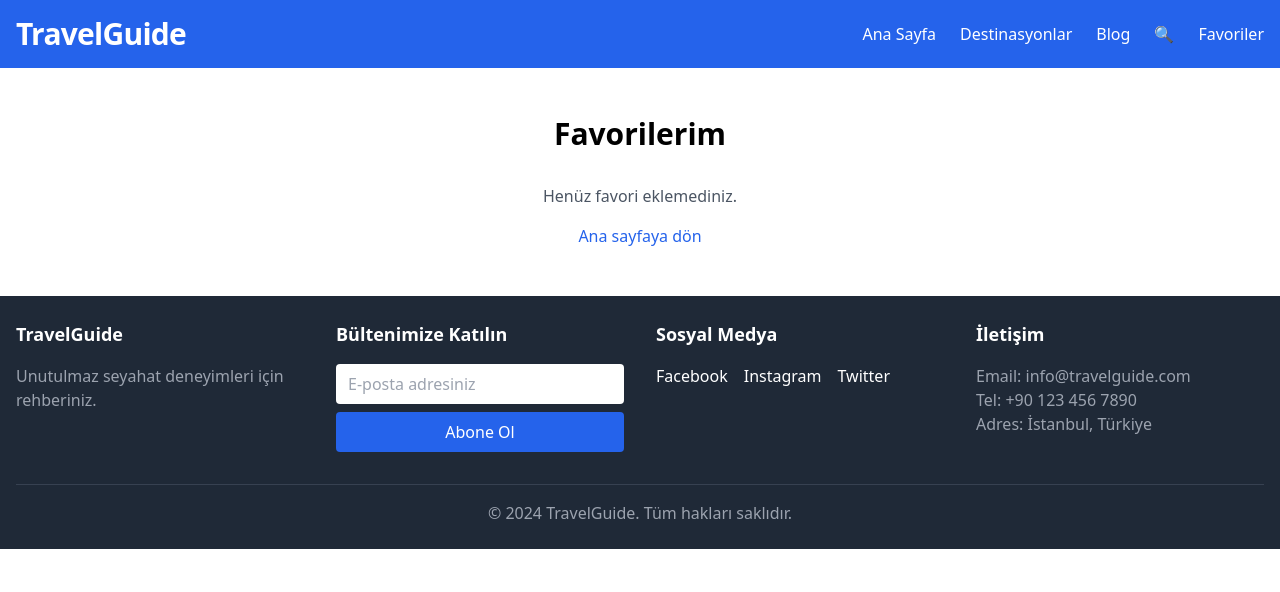
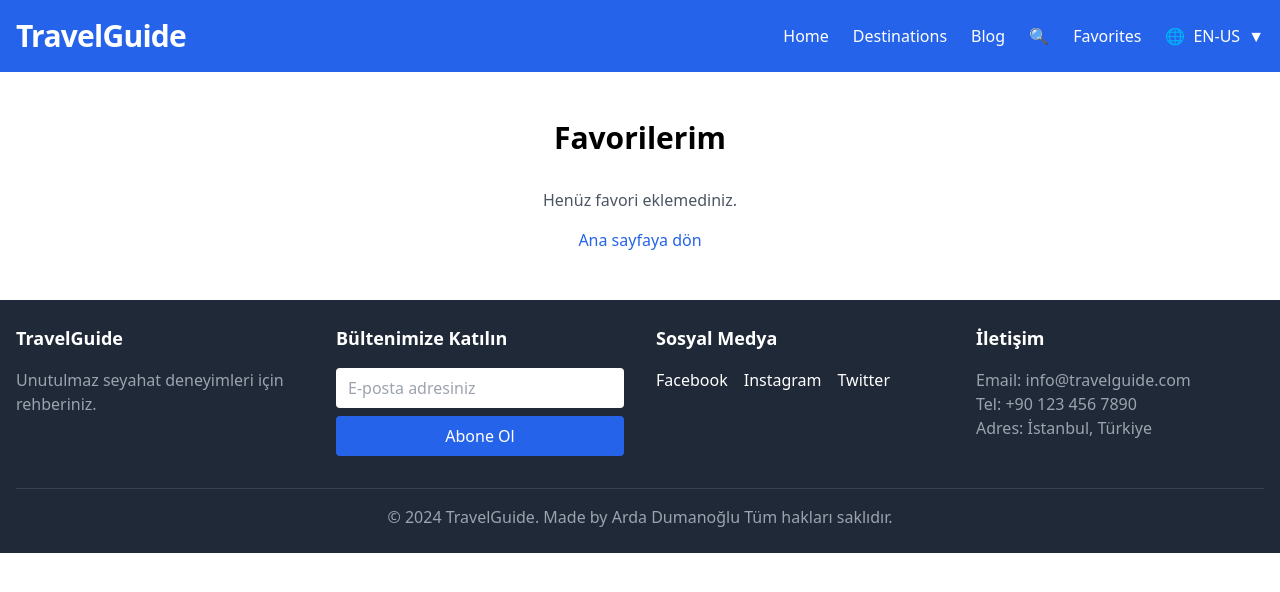
Before and after one commit to Arda66/TravelGuide-REACT-WEBAPP, a React (Create React App) app: page /favorites in a window 1280 px wide. Shown: the top 592 px of the page. Built offline with nearby package versions, Linux system fonts and the light colour scheme.

Commit message:
Add internationalization support; integrate i18next for multi-language functionality in Header, Footer, and App components

```diff
--- a/package.json
+++ b/package.json
@@ -6,8 +6,11 @@
     "@testing-library/jest-dom": "^5.17.0",
     "@testing-library/react": "^13.4.0",
     "@testing-library/user-event": "^13.5.0",
+    "i18next": "^24.0.5",
+    "i18next-browser-languagedetector": "^8.0.2",
     "react": "^18.3.1",
     "react-dom": "^18.3.1",
+    "react-i18next": "^15.1.4",
     "react-router-dom": "^7.0.1",
     "react-scripts": "^5.0.1",
     "web-vitals": "^2.1.4"
--- a/src/App.js
+++ b/src/App.js
@@ -7,8 +7,11 @@ import { BrowserRouter as Router, Routes, Route } from "react-router-dom";
 import BlogPost from "./components/BlogPost";
 import Favorites from "./components/Favorites"; // Favorites bileşenini import et
 import { FavoritesProvider } from "./contexts/FavoritesContext"; // FavoritesProvider'ı import et
+import "./i18n";
+import { useTranslation } from "react-i18next";
 
 function App() {
+  const { t } = useTranslation();
   const [searchQuery, setSearchQuery] = useState("");
   const [showOfferDetails, setShowOfferDetails] = useState(null);
 
@@ -27,38 +30,35 @@ function App() {
     {
       id: 1,
       name: "Ayşe Yılmaz",
-      role: "Gezgin & Fotoğrafçı",
+      role: t("testimonials.role1"),
       image:
         "https://images.unsplash.com/photo-1531746020798-e6953c6e8e04?q=100&w=400&auto=format&fit=crop",
-      quote:
-        "Kapadokya turu muhteşemdi! Organizasyon kusursuzdu ve rehberimiz çok bilgiliydi. Kesinlikle tekrar tercih edeceğim.",
+      quote: t("testimonials.quote1"),
       rating: 5,
-      destination: "Kapadokya Turu",
-      date: "Mart 2024",
+      destination: t("testimonials.dest1"),
+      date: t("testimonials.date1"),
     },
     {
       id: 2,
       name: "Mehmet Demir",
-      role: "İş İnsanı",
+      role: t("testimonials.role2"),
       image:
         "https://images.unsplash.com/photo-1500648767791-00dcc994a43e?q=100&w=400&auto=format&fit=crop",
-      quote:
-        "Ailece çıktığımız Ege turu beklentilerimizin çok üzerindeydi. Çocuklar için de çok keyifli aktiviteler vardı.",
+      quote: t("testimonials.quote2"),
       rating: 5,
-      destination: "Ege Turu",
-      date: "Nisan 2024",
+      destination: t("testimonials.dest2"),
+      date: t("testimonials.date2"),
     },
     {
       id: 3,
       name: "Zeynep Kaya",
-      role: "Yazar",
+      role: t("testimonials.role3"),
       image:
         "https://images.unsplash.com/photo-1534528741775-53994a69daeb?q=100&w=400&auto=format&fit=crop",
-      quote:
-        "Doğu Ekspresi yolculuğu hayatımın en güzel deneyimlerinden biriydi. Her şey düşünülmüştü, mükemmel bir organizasyondu.",
+      quote: t("testimonials.quote3"),
       rating: 5,
-      destination: "Doğu Ekspresi Turu",
-      date: "Şubat 2024",
+      destination: t("testimonials.dest3"),
+      date: t("testimonials.date3"),
     },
   ];
 
@@ -84,16 +84,14 @@ function App() {
                   <div className="absolute inset-0 bg-black bg-opacity-50 flex items-center justify-center">
                     <div className="text-center text-white">
                       <h1 className="text-5xl font-bold mb-4">
-                        Hayalinizdeki Tatili Keşfedin
+                        {t("discover")}
                       </h1>
-                      <p className="text-xl mb-8">
-                        En güzel destinasyonlar, en uygun fiyatlarla
-                      </p>
+                      <p className="text-xl mb-8">{t("bestDestinations")}</p>
                       <button
                         onClick={scrollToDestinations}
                         className="bg-blue-600 text-white px-8 py-3 rounded-full hover:bg-blue-700 transition-colors"
                       >
-                        Hemen Keşfet
+                        {t("exploreNow")}
                       </button>
                     </div>
                   </div>
--- a/src/components/Footer.js
+++ b/src/components/Footer.js
@@ -1,8 +1,10 @@
 import { useState } from "react";
+import { useTranslation } from "react-i18next";
 
 function Footer() {
   const [email, setEmail] = useState("");
   const [subscribed, setSubscribed] = useState(false);
+  const { t } = useTranslation();
 
   const handleSubscribe = (e) => {
     e.preventDefault();
@@ -76,7 +78,7 @@ function Footer() {
         </div>
 
         <div className="mt-8 pt-4 border-t border-gray-700 text-center text-gray-400">
-          <p>&copy; 2024 TravelGuide. Tüm hakları saklıdır.</p>
+          <p>&copy; 2024 TravelGuide. {t("madeBy")} Tüm hakları saklıdır.</p>
         </div>
       </div>
     </footer>
--- a/src/components/Header.js
+++ b/src/components/Header.js
@@ -1,6 +1,7 @@
 import { useState } from "react";
 import { Link, useLocation, useNavigate } from "react-router-dom";
 import { useFavorites } from "../contexts/FavoritesContext";
+import { useTranslation } from "react-i18next";
 
 function Header({ onSearch }) {
   const [isSearchVisible, setIsSearchVisible] = useState(false);
@@ -9,6 +10,21 @@ function Header({ onSearch }) {
   const totalFavorites = favorites.blogs.length + favorites.destinations.length;
   const location = useLocation();
   const navigate = useNavigate();
+  const { t, i18n } = useTranslation();
+  const [isLangMenuOpen, setIsLangMenuOpen] = useState(false);
+
+  const languages = [
+    {
+      code: "en",
+      name: "English",
+      flag: <img src="/flags/gb.svg" alt="English" className="w-5 h-5" />,
+    },
+    {
+      code: "tr",
+      name: "Türkçe",
+      flag: <img src="/flags/tr.svg" alt="Türkçe" className="w-5 h-5" />,
+    },
+  ];
 
   const handleNavigation = (link) => {
     if (location.pathname !== "/") {
@@ -34,6 +50,10 @@ function Header({ onSearch }) {
     onSearch(value);
   };
 
+  const changeLanguage = (lng) => {
+    i18n.changeLanguage(lng);
+  };
+
   return (
     <header className="bg-blue-600 text-white py-4 sticky top-0 z-40">
       <nav className="container mx-auto px-4">
@@ -43,7 +63,7 @@ function Header({ onSearch }) {
               to="/"
               className="text-2xl md:text-3xl font-bold tracking-tight"
             >
-              TravelGuide
+              {t("welcome")}
             </Link>
             <button
               className="md:hidden p-2 hover:bg-blue-500 rounded"
@@ -71,7 +91,7 @@ function Header({ onSearch }) {
                 onClick={() => handleNavigation("home")}
                 className="hover:text-blue-200 cursor-pointer"
               >
-                Ana Sayfa
+                {t("home")}
               </button>
             </li>
             <li>
@@ -79,7 +99,7 @@ function Header({ onSearch }) {
                 onClick={() => handleNavigation("destinations")}
                 className="hover:text-blue-200 cursor-pointer"
               >
-                Destinasyonlar
+                {t("destinations")}
               </button>
             </li>
             <li>
@@ -87,7 +107,7 @@ function Header({ onSearch }) {
                 onClick={() => handleNavigation("blog")}
                 className="hover:text-blue-200 cursor-pointer"
               >
-                Blog
+                {t("blog")}
               </button>
             </li>
             <li className="hidden md:block">
@@ -118,13 +138,53 @@ function Header({ onSearch }) {
                 to="/favorites"
                 className="hover:text-blue-200 cursor-pointer flex items-center gap-2"
               >
-                Favoriler
+                {t("favorites")}
                 {totalFavorites > 0 && (
                   <span className="bg-red-500 text-white rounded-full w-5 h-5 flex items-center justify-center text-xs">
                     {totalFavorites}
                   </span>
                 )}
               </Link>
+            </li>
+            <li className="relative">
+              <button
+                onClick={() => setIsLangMenuOpen(!isLangMenuOpen)}
+                className="flex items-center gap-2 hover:text-blue-200 py-2"
+              >
+                {languages.find((lang) => lang.code === i18n.language)?.flag ||
+                  "🌐"}
+                <span>{i18n.language.toUpperCase()}</span>
+                <span
+                  className={`transition-transform duration-200 ${
+                    isLangMenuOpen ? "rotate-180" : ""
+                  }`}
+                >
+                  ▼
+                </span>
+              </button>
+
+              {isLangMenuOpen && (
+                <div className="absolute right-0 mt-2 bg-white rounded-lg shadow-lg overflow-hidden min-w-[120px]">
+                  {languages.map((lang) => (
+                    <button
+                      key={lang.code}
+                      onClick={() => {
+                        changeLanguage(lang.code);
+                        setIsLangMenuOpen(false);
+                      }}
+                      className={`w-full px-4 py-2 text-left flex items-center gap-2 hover:bg-gray-100
+                        ${
+                          i18n.language === lang.code
+                            ? "text-blue-600"
+                            : "text-gray-700"
+                        }`}
+                    >
+                      <span>{lang.flag}</span>
+                      <span>{lang.name}</span>
+                    </button>
+                  ))}
+                </div>
+              )}
             </li>
           </ul>
         </div>
--- /dev/null
+++ b/src/i18n.js
@@ -0,0 +1,182 @@
+import i18n from "i18next";
+import { initReactI18next } from "react-i18next";
+import LanguageDetector from "i18next-browser-languagedetector";
+
+const resources = {
+  en: {
+    translation: {
+      welcome: "TravelGuide",
+      home: "Home",
+      destinations: "Destinations",
+      blog: "Blog",
+      favorites: "Favorites",
+      madeBy: "Made by Arda Dumanoğlu",
+      discover: "Discover Your Dream Vacation",
+      bestDestinations: "Best destinations at the best prices",
+      exploreNow: "Explore Now",
+      popularDestinations: "Popular Destinations",
+      seeDetails: "See Details",
+      searchPlaceholder: "Search destinations...",
+      happyCustomers: "Happy Customers",
+      testimonials:
+        "Experience the unforgettable travel moments from our guests",
+      whyChooseUs: "Why Choose Us",
+      bestPriceGuarantee: "Best Price Guarantee",
+      bestPriceDesc:
+        "We offer unforgettable vacation experiences at the best prices",
+      specialRoutes: "Special Routes",
+      specialRoutesDesc: "Unique routes carefully selected by our expert team",
+      support: "24/7 Support",
+      supportDesc: "We are with you at every moment of your journey",
+      specialOffers: "Special Offers",
+      earlyBooking: "Early Booking Offer",
+      earlyBookingDesc: "Up to 25% discount on summer vacation bookings!",
+      lastMinute: "Last Minute Deals",
+      lastMinuteDesc: "Don't miss this week's special last minute deals!",
+      seeMore: "See More",
+      copied: "Copied!",
+      seeDetails: "See Details",
+      backToHome: "← Back to Home",
+      noFavorites: "You haven't added any favorites yet.",
+      viewAll: "View All",
+      // Blog related translations
+      travelBlog: "Travel Blog",
+      readMore: "Read More →",
+      allCategories: "All",
+      summer: "Summer",
+      culture: "Culture",
+      gastronomy: "Gastronomy",
+      tips: "Travel Tips",
+      nature: "Nature",
+      adventure: "Adventure",
+      testimonials: {
+        role1: "Traveler & Photographer",
+        role2: "Business Person",
+        role3: "Writer",
+        quote1:
+          "The Cappadocia tour was amazing! Perfect organization and very knowledgeable guide. Will definitely choose again.",
+        quote2:
+          "Our family Aegean tour exceeded our expectations. There were great activities for children too.",
+        quote3:
+          "The Eastern Express journey was one of the best experiences of my life. Everything was well thought out.",
+        dest1: "Cappadocia Tour",
+        dest2: "Aegean Tour",
+        dest3: "Eastern Express Tour",
+        date1: "March 2024",
+        date2: "April 2024",
+        date3: "February 2024",
+      },
+      priceTag: "Starting from $",
+      currency: "USD",
+      newsletter: {
+        title: "Join Our Newsletter",
+        placeholder: "Your email address",
+        button: "Subscribe",
+        success: "Successfully subscribed to our newsletter!",
+      },
+      footer: {
+        about: "Your guide for unforgettable travel experiences.",
+        social: "Social Media",
+        contact: "Contact",
+        rights: "All rights reserved.",
+      },
+    },
+  },
+  tr: {
+    translation: {
+      welcome: "TravelGuide",
+      home: "Ana Sayfa",
+      destinations: "Destinasyonlar",
+      blog: "Blog",
+      favorites: "Favoriler",
+      madeBy: "Made by Arda Dumanoğlu",
+      discover: "Hayalinizdeki Tatili Keşfedin",
+      bestDestinations: "En güzel destinasyonlar, en uygun fiyatlarla",
+      exploreNow: "Hemen Keşfet",
+      popularDestinations: "Popüler Destinasyonlar",
+      seeDetails: "Detayları Gör",
+      searchPlaceholder: "Destinasyon ara...",
+      happyCustomers: "Mutlu Müşterilerimiz",
+      testimonials:
+        "Unutulmaz seyahat deneyimleri yaşayan misafirlerimizin yorumları",
+      whyChooseUs: "Neden Bizi Seçmelisiniz?",
+      bestPriceGuarantee: "En İyi Fiyat Garantisi",
+      bestPriceDesc:
+        "En uygun fiyatlarla unutulmaz tatil deneyimleri sunuyoruz",
+      specialRoutes: "Özel Seçilmiş Rotalar",
+      specialRoutesDesc:
+        "Uzman ekibimiz tarafından özenle seçilmiş benzersiz rotalar",
+      support: "7/24 Destek",
+      supportDesc: "Seyahatinizin her anında yanınızdayız",
+      specialOffers: "Özel Fırsatlar",
+      earlyBooking: "Erken Rezervasyon Fırsatı",
+      earlyBookingDesc: "Yaz tatili rezervasyonlarında %25'e varan indirimler!",
+      lastMinute: "Son Dakika Fırsatları",
+      lastMinuteDesc: "Bu haftaya özel son dakika fırsatlarını kaçırmayın!",
+      seeMore: "Daha Fazla Gör",
+      copied: "Kopyalandı!",
+      seeDetails: "Detayları Gör",
+      backToHome: "← Geri Dön",
+      noFavorites: "Henüz favori eklemediniz.",
+      viewAll: "Tümünü Gör",
+      // Blog related translations
+      travelBlog: "Seyahat Blogu",
+      readMore: "Devamını Oku →",
+      allCategories: "Tümü",
+      summer: "Yaz Tatili",
+      culture: "Kültür Turları",
+      gastronomy: "Gastronomi",
+      tips: "Seyahat İpuçları",
+      nature: "Doğa",
+      adventure: "Macera",
+      testimonials: {
+        role1: "Gezgin & Fotoğrafçı",
+        role2: "İş İnsanı",
+        role3: "Yazar",
+        quote1:
+          "Kapadokya turu muhteşemdi! Organizasyon kusursuzdu ve rehberimiz çok bilgiliydi. Kesinlikle tekrar tercih edeceğim.",
+        quote2:
+          "Ailece çıktığımız Ege turu beklentilerimizin çok üzerindeydi. Çocuklar için de çok keyifli aktiviteler vardı.",
+        quote3:
+          "Doğu Ekspresi yolculuğu hayatımın en güzel deneyimlerinden biriydi. Her şey düşünülmüştü.",
+        dest1: "Kapadokya Turu",
+        dest2: "Ege Turu",
+        dest3: "Doğu Ekspresi Turu",
+        date1: "Mart 2024",
+        date2: "Nisan 2024",
+        date3: "Şubat 2024",
+      },
+      priceTag: "Başlangıç fiyatı $",
+      currency: "USD",
+      newsletter: {
+        title: "Bültenimize Katılın",
+        placeholder: "E-posta adresiniz",
+        button: "Abone Ol",
+        success: "Bültenimize başarıyla abone oldunuz!",
+      },
+      footer: {
+        about: "Unutulmaz seyahat deneyimleri için rehberiniz.",
+        social: "Sosyal Medya",
+        contact: "İletişim",
+        rights: "Tüm hakları saklıdır.",
+      },
+    },
+  },
+};
+
+i18n
+  .use(LanguageDetector)
+  .use(initReactI18next)
+  .init({
+    resources,
+    fallbackLng: "en", // changed from 'tr' to 'en'
+    interpolation: {
+      escapeValue: false,
+    },
+    detection: {
+      order: ["navigator", "localStorage", "cookie", "htmlTag"],
+      caches: ["localStorage", "cookie"],
+    },
+  });
+
+export default i18n;
```
Also changed, not shown: src/utils/share.js (deleted), 1 other file (tests, documents, lock files or other folders).
